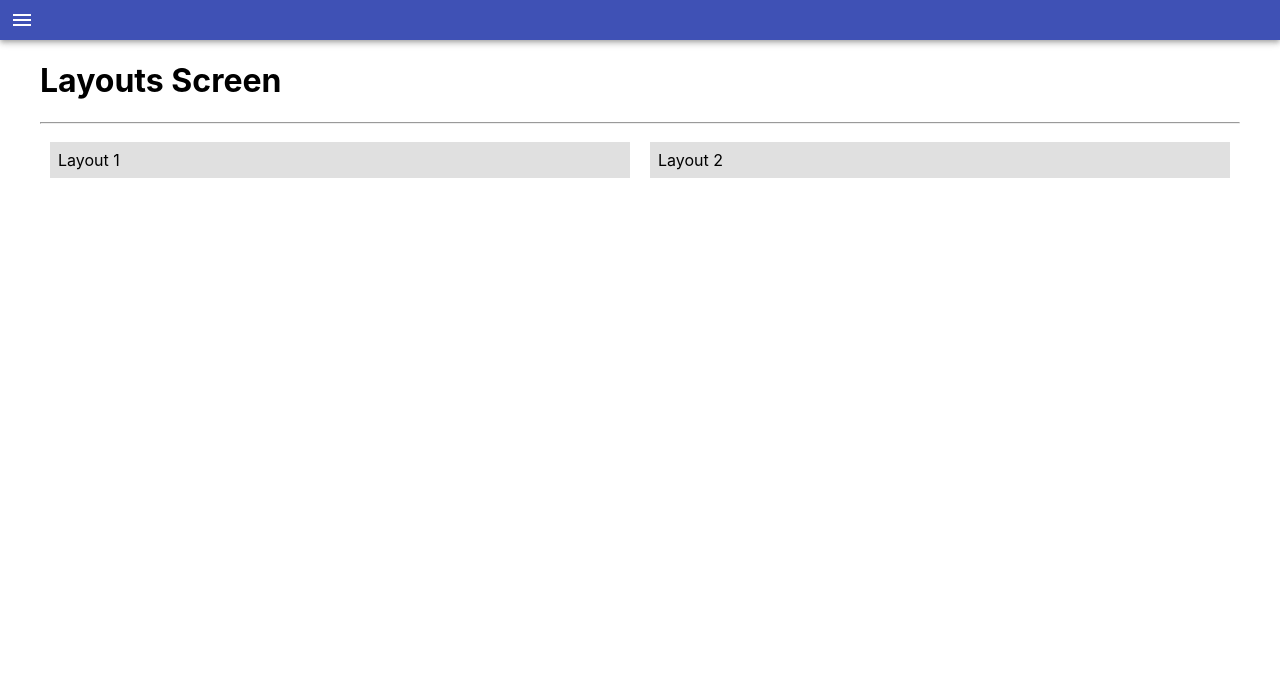
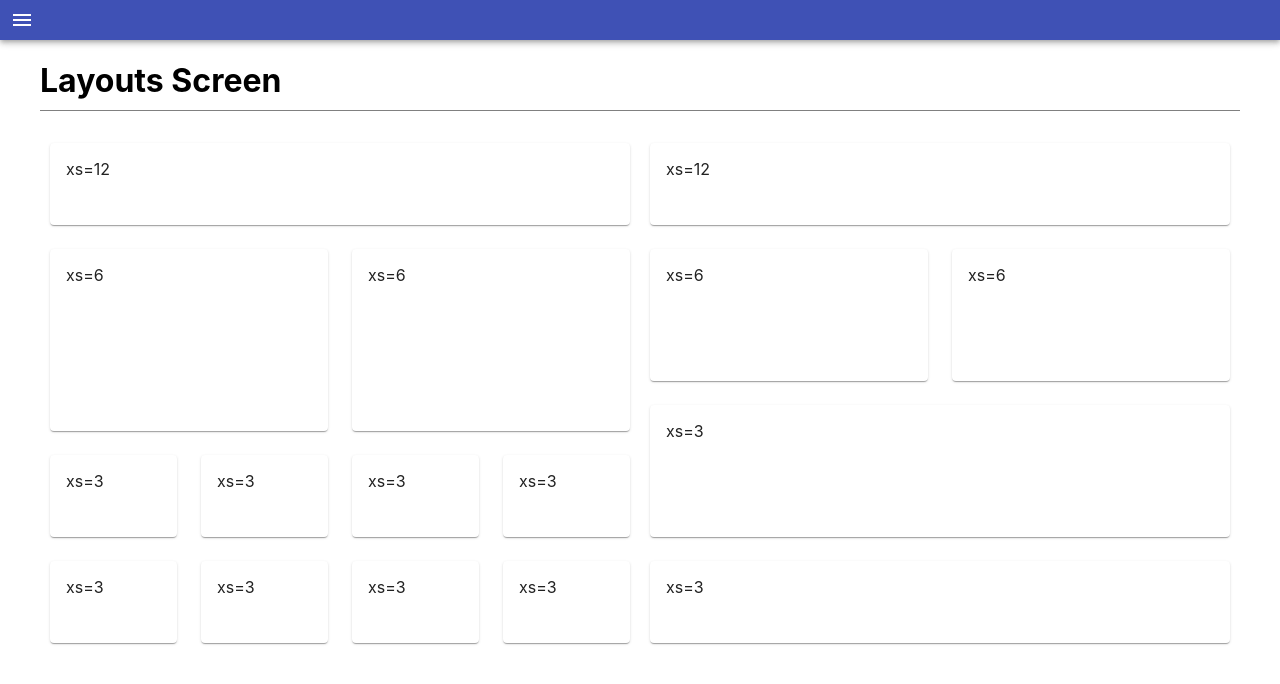
Before and after one commit to orimazrafi/create-your-layout, a React (Create React App) app: page / in a window 1280 px wide. Shown: the top 684 px of the page. Built offline with nearby package versions, Linux system fonts and the light colour scheme.

Commit message:
refactor layout to two components. add hover effects.

```diff
--- a/src/App.tsx
+++ b/src/App.tsx
@@ -3,18 +3,25 @@ import { BrowserRouter as Router, Switch, Route } from "react-router-dom";
 import { Layouts } from "./Pages/Layouts/Layouts";
 import { Configuration } from "./Pages/Configuration/Configuration";
 import { Navbar } from "./Components/Navbar/Navbar";
+import { PagesWrapper } from "./Elements/PagesWrapper";
 import "./App.css";
 
 function App() {
   return (
     <>
       <Navbar />
-      <Router>
-        <Switch>
-          <Route path="/" exact component={Layouts}></Route>
-          <Route path="/configuration" exact component={Configuration}></Route>
-        </Switch>
-      </Router>
+      <PagesWrapper>
+        <Router>
+          <Switch>
+            <Route path="/" exact component={Layouts}></Route>
+            <Route
+              path="/configuration"
+              exact
+              component={Configuration}
+            ></Route>
+          </Switch>
+        </Router>
+      </PagesWrapper>
     </>
   );
 }
--- /dev/null
+++ b/src/Components/FirstLayout/FirstLayout.tsx
@@ -0,0 +1,45 @@
+import React from "react";
+import { Flexbox } from "../../Elements/Flexbox";
+import { GridItem } from "../../Elements/GridItem";
+import Grid from "@material-ui/core/Grid";
+export const FirstLayout = () => {
+  return (
+    <Flexbox>
+      <Grid container spacing={3}>
+        <Grid item xs={12}>
+          <GridItem height="50px">xs=12</GridItem>
+        </Grid>
+        <Grid item xs={6}>
+          <GridItem height="150px">xs=6</GridItem>
+        </Grid>
+        <Grid item xs={6}>
+          <GridItem height="150px">xs=6</GridItem>
+        </Grid>
+        <Grid item xs={3}>
+          <GridItem height="50px">xs=3</GridItem>
+        </Grid>
+        <Grid item xs={3}>
+          <GridItem height="50px">xs=3</GridItem>
+        </Grid>
+        <Grid item xs={3}>
+          <GridItem height="50px">xs=3</GridItem>
+        </Grid>
+        <Grid item xs={3}>
+          <GridItem height="50px">xs=3</GridItem>
+        </Grid>
+        <Grid item xs={3}>
+          <GridItem height="50px">xs=3</GridItem>
+        </Grid>
+        <Grid item xs={3}>
+          <GridItem height="50px">xs=3</GridItem>
+        </Grid>
+        <Grid item xs={3}>
+          <GridItem height="50px">xs=3</GridItem>
+        </Grid>
+        <Grid item xs={3}>
+          <GridItem height="50px">xs=3</GridItem>
+        </Grid>
+      </Grid>
+    </Flexbox>
+  );
+};
--- /dev/null
+++ b/src/Components/SecondLayout/SecondLayout.tsx
@@ -0,0 +1,27 @@
+import React from "react";
+import { Flexbox } from "../../Elements/Flexbox";
+import { GridItem } from "../../Elements/GridItem";
+import Grid from "@material-ui/core/Grid";
+export const SecondLayout = () => {
+  return (
+    <Flexbox>
+      <Grid container spacing={3}>
+        <Grid item xs={12}>
+          <GridItem height="50px">xs=12</GridItem>
+        </Grid>
+        <Grid item xs={6}>
+          <GridItem height="100px">xs=6</GridItem>
+        </Grid>
+        <Grid item xs={6}>
+          <GridItem height="100px">xs=6</GridItem>
+        </Grid>
+        <Grid item xs={12}>
+          <GridItem height="100px">xs=3</GridItem>
+        </Grid>
+        <Grid item xs={12}>
+          <GridItem height="50px">xs=3</GridItem>
+        </Grid>
+      </Grid>
+    </Flexbox>
+  );
+};
--- a/src/Elements/GridLayoutWrapper.tsx
+++ b/src/Elements/FlexLayoutWrapper.tsx
@@ -1,6 +1,6 @@
 import styled from "styled-components";
 
 const div = styled.div;
-export const GridLayoutWrapper = div`
+export const FlexLayoutWrapper = div`
     width:100%;
 `;
--- /dev/null
+++ b/src/Elements/Flexbox.tsx
@@ -0,0 +1,15 @@
+import styled from "styled-components";
+import Box from "@material-ui/core/Box";
+
+export const Flexbox = styled(Box)`
+  flex: 1;
+  margin: 10px;
+  min-width: 300px;
+  :hover {
+    transform: scale(1.05);
+    transition: 0.3s;
+    opacity: 0.8;
+    border: 1px solid grey;
+    padding: 2px;
+  }
+`;
--- a/src/Elements/GridBoxWrapper.tsx
+++ b/src/Elements/FlexboxWrapper.tsx
@@ -1,7 +1,10 @@
 import styled from "styled-components";
 import Box from "@material-ui/core/Box";
 
-export const GridBoxWrapper = styled(Box)`
+export const FlexboxWrapper = styled(Box)`
   display: flex;
   flex-wrap: wrap;
+  :hover {
+    cursor: pointer;
+  }
 `;
--- /dev/null
+++ b/src/Elements/GridItem.tsx
@@ -0,0 +1,10 @@
+import styled from "styled-components";
+import Paper from "@material-ui/core/Paper";
+
+interface Props {
+  height: string;
+}
+export const GridItem = styled(Paper)<Props>`
+  padding: 1em;
+  height: ${(props) => props.height};
+`;
--- a/src/Elements/PageHeadline.tsx
+++ b/src/Elements/PageHeadline.tsx
@@ -2,4 +2,6 @@ import styled from "styled-components";
 
 const h1 = styled.h1;
 export const PageHeadline = h1`
+    border-bottom: 1px solid grey;
+    padding-bottom:10px;
 `;
--- a/src/Elements/LayoutsWrapper.tsx
+++ b/src/Elements/PagesWrapper.tsx
@@ -1,6 +1,6 @@
 import styled from "styled-components";
 
 const div = styled.div;
-export const LayoutsWrapper = div`
+export const PagesWrapper = div`
     margin:0 40px;
 `;
--- a/src/Pages/Configuration/Configuration.tsx
+++ b/src/Pages/Configuration/Configuration.tsx
@@ -1,4 +1,9 @@
 import React from "react";
+import { PageHeadline } from "../../Elements/PageHeadline";
 export const Configuration = () => {
-  return <>Configuration</>;
+  return (
+    <>
+      <PageHeadline>Configuration</PageHeadline>
+    </>
+  );
 };
--- a/src/Pages/Layouts/Layouts.tsx
+++ b/src/Pages/Layouts/Layouts.tsx
@@ -1,33 +1,20 @@
 import React from "react";
-import { LayoutsWrapper } from "../../Elements/LayoutsWrapper";
 import { PageHeadline } from "../../Elements/PageHeadline";
-import Box from "@material-ui/core/Box";
-import { GridLayoutWrapper } from "../../Elements/GridLayoutWrapper";
-import { GridBoxWrapper } from "../../Elements/GridBoxWrapper";
+import { FlexLayoutWrapper } from "../../Elements/FlexLayoutWrapper";
+import { FlexboxWrapper } from "../../Elements/FlexboxWrapper";
+import { FirstLayout } from "../../Components/FirstLayout/FirstLayout";
+import { SecondLayout } from "../../Components/SecondLayout/SecondLayout";
 
 export const Layouts = () => {
   return (
-    <LayoutsWrapper>
+    <>
       <PageHeadline>Layouts Screen</PageHeadline>
-      <hr />
-      <GridLayoutWrapper>
-        <GridBoxWrapper>
-          <Box
-            p={1}
-            bgcolor="grey.300"
-            style={{ flex: 1, margin: "10px", minWidth: 300 }}
-          >
-            Layout 1
-          </Box>
-          <Box
-            p={1}
-            bgcolor="grey.300"
-            style={{ flex: 1, margin: "10px", minWidth: 300 }}
-          >
-            Layout 2
-          </Box>
-        </GridBoxWrapper>
-      </GridLayoutWrapper>
-    </LayoutsWrapper>
+      <FlexLayoutWrapper>
+        <FlexboxWrapper>
+          <FirstLayout />
+          <SecondLayout />
+        </FlexboxWrapper>
+      </FlexLayoutWrapper>
+    </>
   );
 };
```
